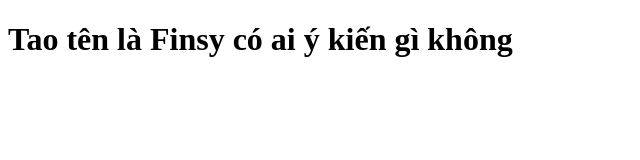
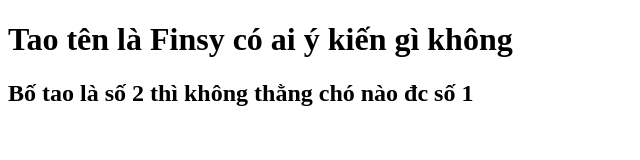
Before and after one commit to iamduc26041995-crypto/aloalo, a plain HTML site: page index.html in a window 1280 px wide. Shown: the whole page, without its empty margins (0-640 px from the left). Drawn offline with Linux system fonts and the light colour scheme.

Commit message:
Sửa đổi lần 1

```diff
--- a/index.html
+++ b/index.html
@@ -7,5 +7,6 @@
   </head>
   <body>
     <h1>Tao tên là Finsy có ai ý kiến gì không</h1>
+    <h2>Bố tao là số 2 thì không thằng chó nào đc số 1</h2>
   </body>
 </html>
```
